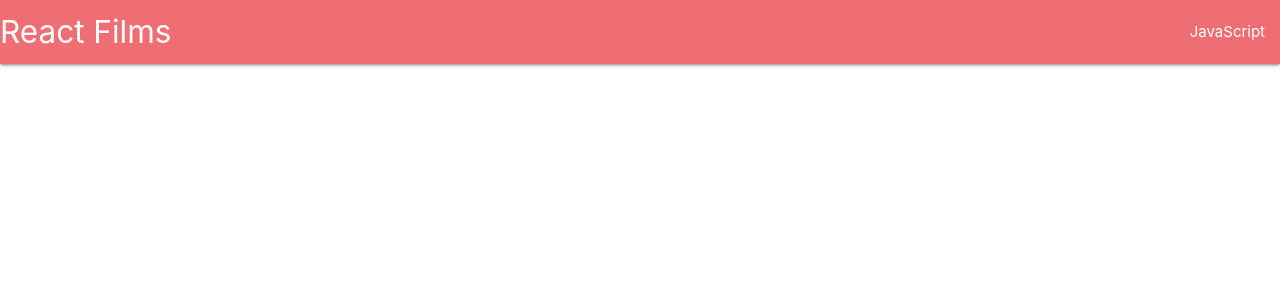
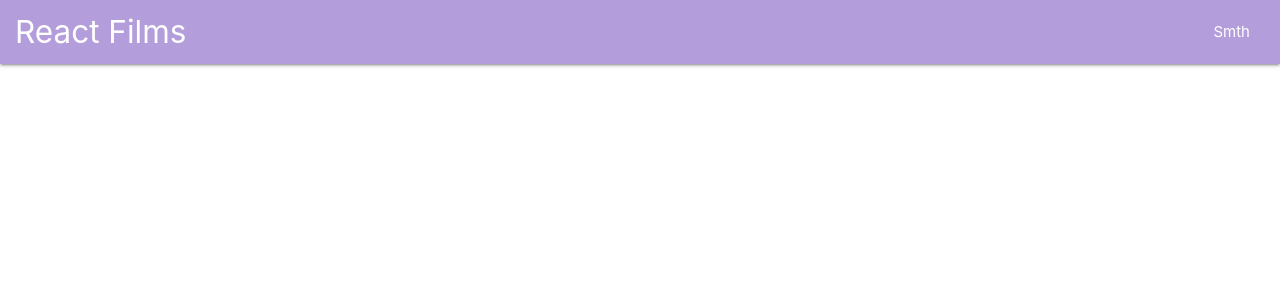
Before and after one commit to StepashkaJu/Films, a React (Create React App) app: page / in a window 1280 px wide. Shown: the top 300 px of the page. Built offline with nearby package versions, Linux system fonts and the light colour scheme.

Commit message:
style header

```diff
--- a/src/index.css
+++ b/src/index.css
@@ -11,3 +11,7 @@ code {
   font-family: source-code-pro, Menlo, Monaco, Consolas, 'Courier New',
     monospace;
 }
+
+nav {
+  padding: 0 1rem;
+}
--- a/src/layout/Header.jsx
+++ b/src/layout/Header.jsx
@@ -1,9 +1,9 @@
 function Header () { //т.к. у header-a нет никаких состояний, то делаем его функциональным компонентом, не классовым
- return   <nav>
+ return   <nav className="deep-purple lighten-3">
  <div className="nav-wrapper">
    <a href="#" className="brand-logo">React Films</a>
    <ul id="nav-mobile" className="right hide-on-med-and-down">
-     <li><a href="collapsible.html">JavaScript</a></li>
+     <li><a href="!#">Smth</a></li>
    </ul>
  </div>
 </nav>
```
